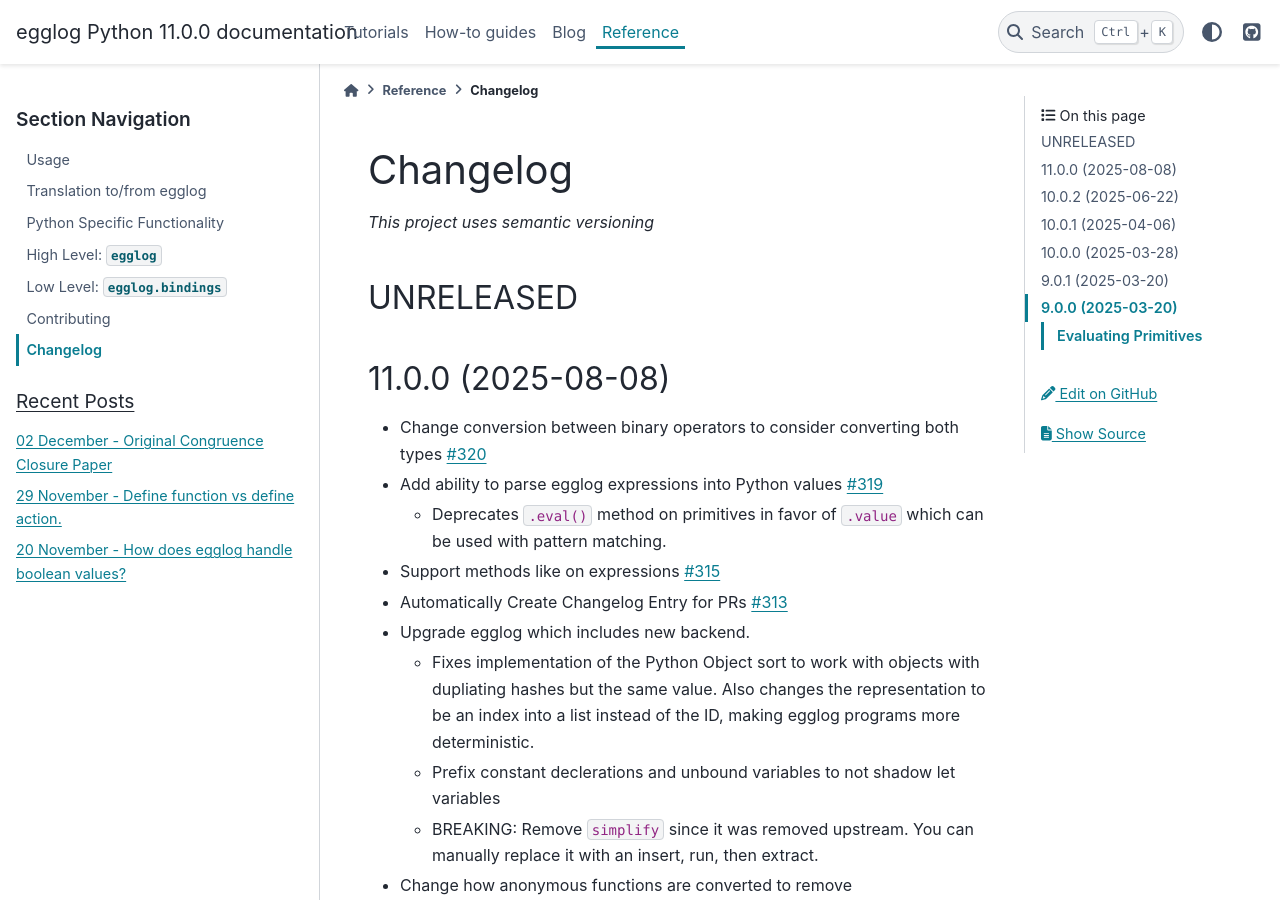
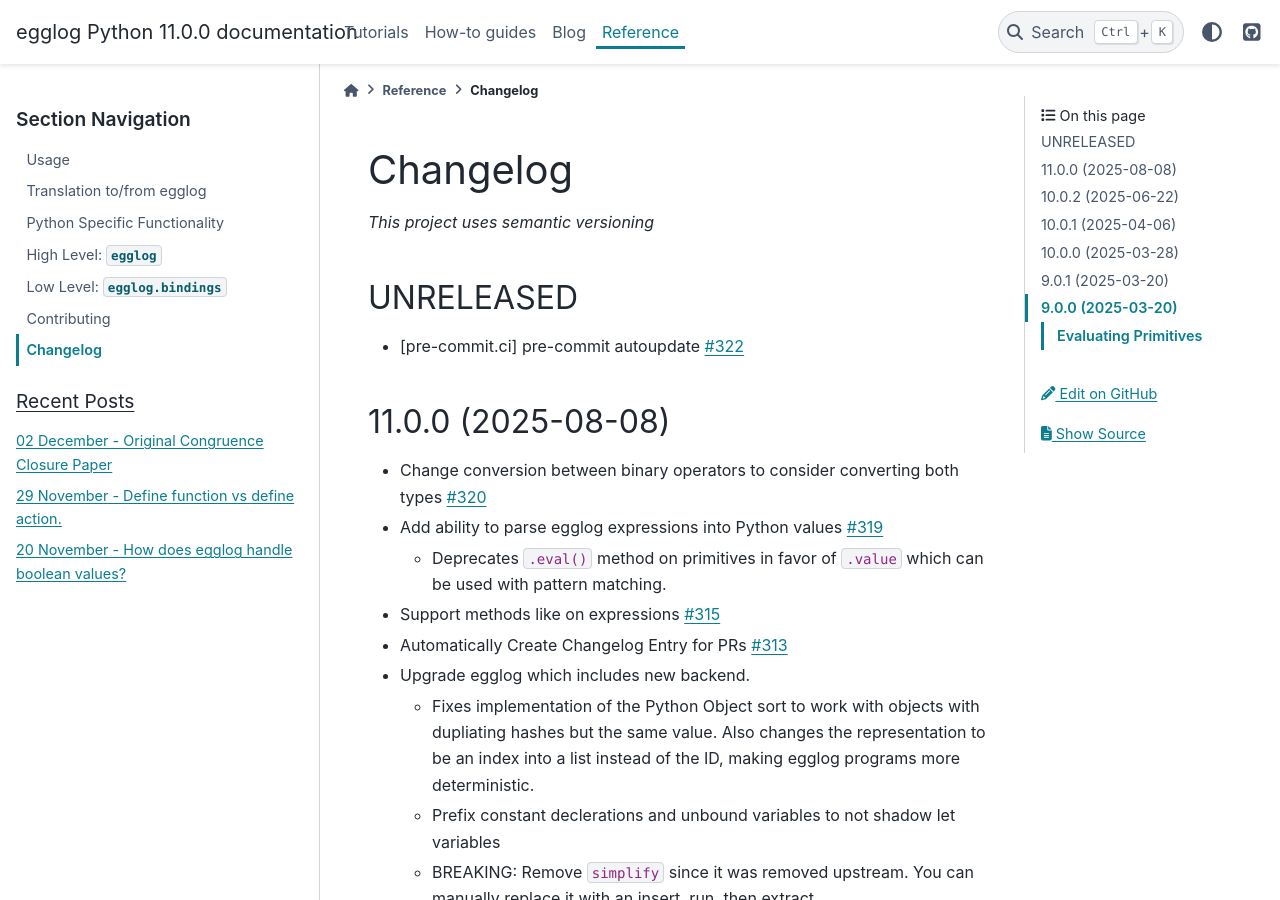
Before and after one commit to egraphs-good/egglog-python, a Sphinx documentation site: the page built from docs/changelog.md, in a window 1280 px wide and 900 px high. Built offline with Sphinx 7.4.7 and the PyData theme 0.15.4, drawn with Linux system fonts in a browser that asks for light colours; pages that are not in the unit, such as notebooks, are missing from menus; comment, search, counter and statistics services are not loaded; the version number is read from the project's files by our own code.

Commit message:
Add changelog entry for PR #322

```diff
--- a/docs/changelog.md
+++ b/docs/changelog.md
@@ -4,6 +4,7 @@ _This project uses semantic versioning_
 
 ## UNRELEASED
 
+- [pre-commit.ci] pre-commit autoupdate [#322](https://github.com/egraphs-good/egglog-python/pull/322)
 ## 11.0.0 (2025-08-08)
 
 - Change conversion between binary operators to consider converting both types [#320](https://github.com/egraphs-good/egglog-python/pull/320)
```
